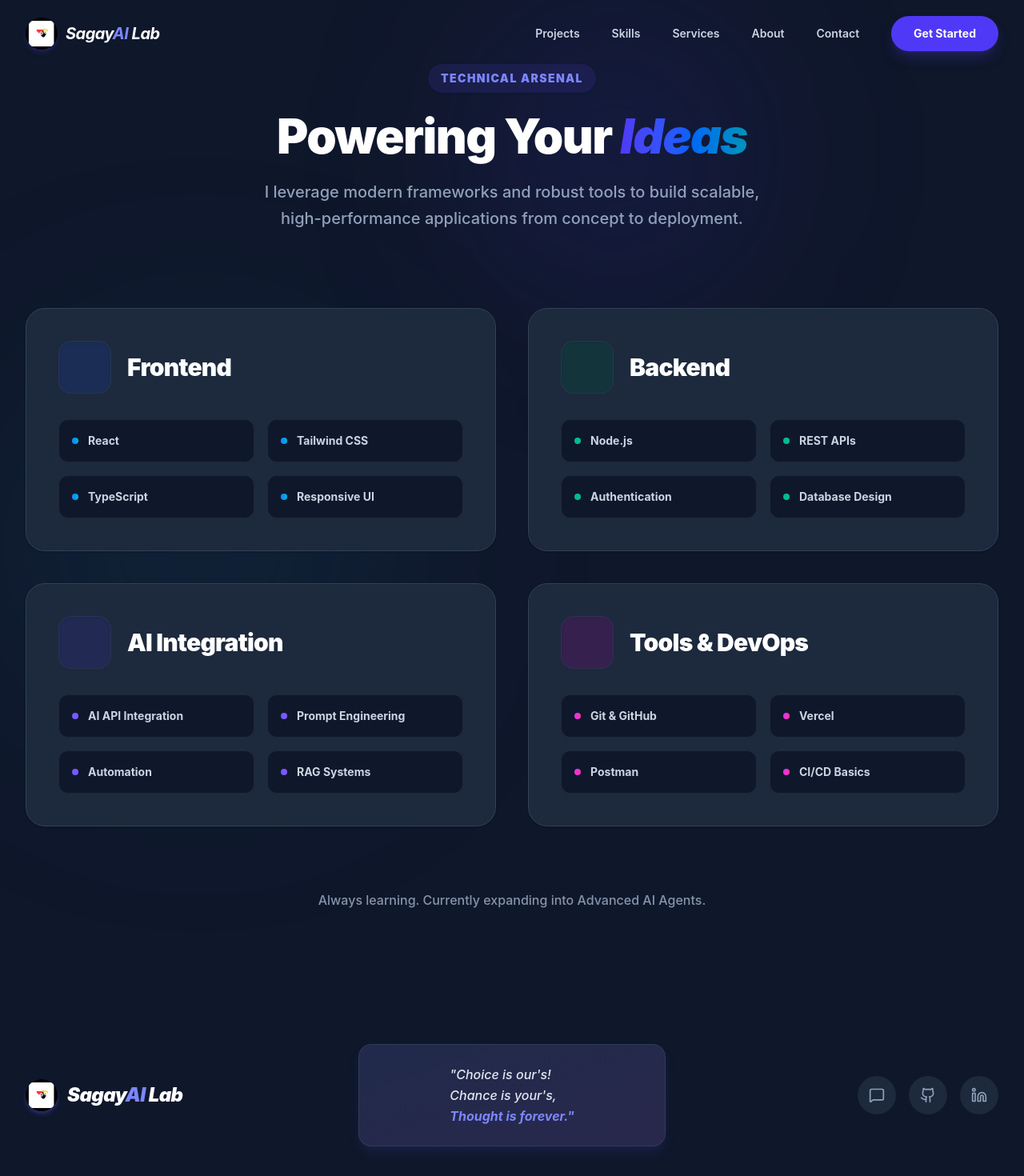
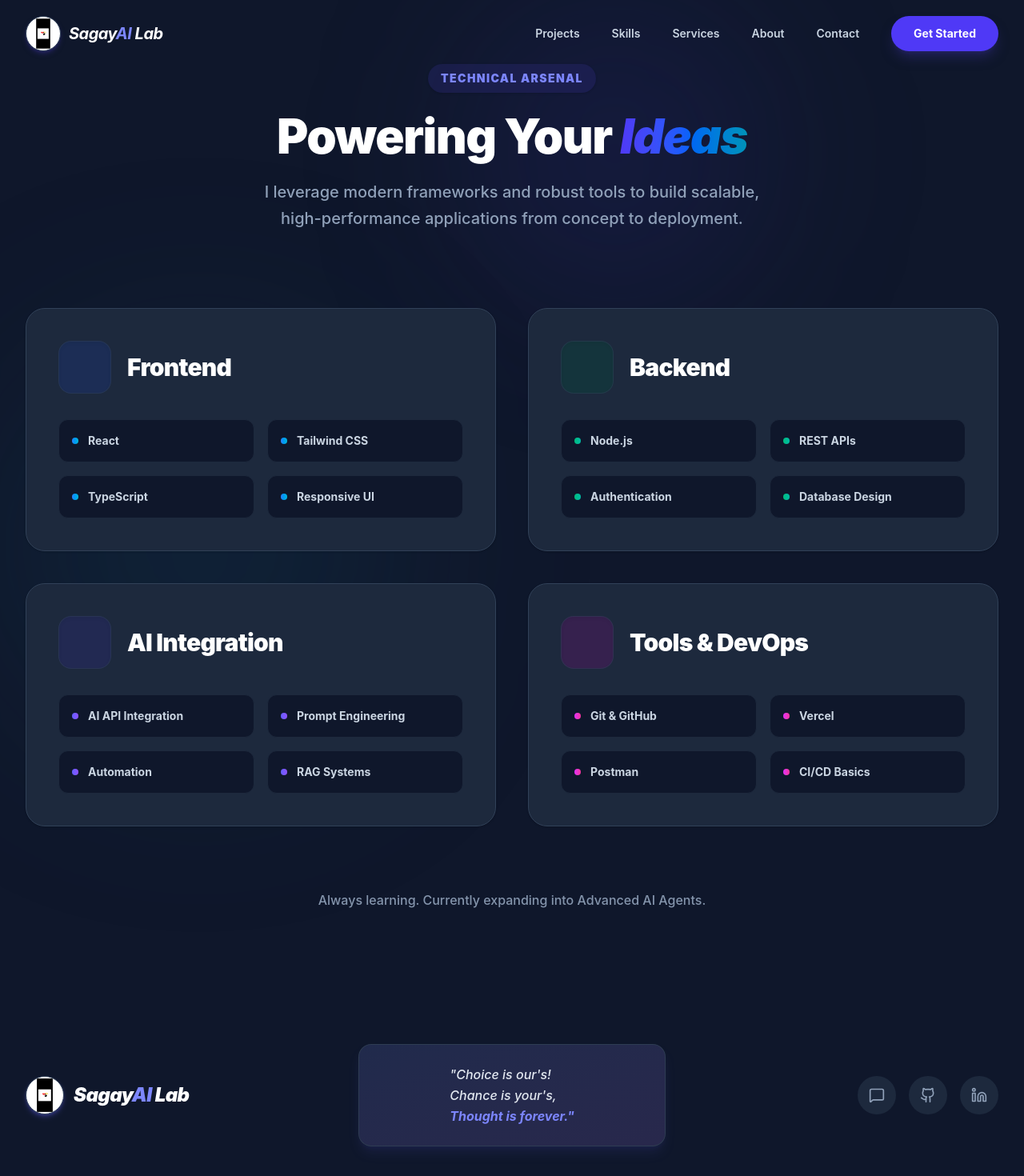
Before and after one commit to stalinSaga04/portfolio, a React (Vite) app: page /skills in a window 1280 px wide. Shown: the top 1470 px of the page at 80% size. Built offline with nearby package versions, Linux system fonts and the light colour scheme.

Commit message:
style(logo): use solid white circular background container instead of blend modes

```diff
--- a/src/components/Footer.jsx
+++ b/src/components/Footer.jsx
@@ -30,11 +30,13 @@ const Footer = () => {
                 <div className="grid grid-cols-1 md:grid-cols-3 gap-8 mb-12 items-center">
                     {/* Left: Logo */}
                     <div className="flex items-center gap-3 group cursor-pointer justify-center md:justify-start" onClick={() => window.scrollTo({ top: 0, behavior: 'smooth' })}>
-                        <img
-                            src="/favicon.png"
-                            alt="SagayAI Lab"
-                            className="w-10 h-10 object-cover rounded-full group-hover:rotate-12 transition-all duration-500 shadow-md shadow-indigo-500/30 mix-blend-screen overflow-hidden bg-white/10"
-                        />
+                        <div className="w-12 h-12 bg-white rounded-full flex items-center justify-center p-1 shadow-md shadow-indigo-500/30 group-hover:rotate-12 transition-all duration-500 border border-slate-200 dark:border-slate-700 overflow-hidden">
+                            <img
+                                src="/favicon.png"
+                                alt="SagayAI Lab"
+                                className="w-full h-full object-contain scale-110"
+                            />
+                        </div>
                         <span className="text-2xl font-black tracking-tight text-white italic">Sagay<span className="text-indigo-400">AI</span> Lab</span>
                     </div>
 
--- a/src/components/Navbar.jsx
+++ b/src/components/Navbar.jsx
@@ -27,11 +27,13 @@ const Navbar = () => {
             <div className="max-w-7xl mx-auto px-4 sm:px-6 lg:px-8">
                 <div className="flex justify-between items-center">
                     <Link to="/" className="flex items-center gap-2.5 group cursor-pointer" onClick={() => window.scrollTo({ top: 0, behavior: 'smooth' })}>
-                        <img
-                            src="/favicon.png"
-                            alt="SagayAI Lab"
-                            className="w-10 h-10 object-cover rounded-full group-hover:rotate-12 transition-all duration-500 shadow-md shadow-indigo-200 dark:shadow-indigo-900/50 mix-blend-multiply dark:mix-blend-screen overflow-hidden bg-white"
-                        />
+                        <div className="w-11 h-11 bg-white rounded-full flex items-center justify-center p-1 shadow-md shadow-indigo-200 dark:shadow-indigo-900/50 group-hover:rotate-12 transition-all duration-500 border border-slate-100 dark:border-slate-700 overflow-hidden">
+                            <img
+                                src="/favicon.png"
+                                alt="SagayAI Lab"
+                                className="w-full h-full object-contain scale-110"
+                            />
+                        </div>
                         <span className="text-xl font-bold tracking-tight text-slate-900 dark:text-white italic">Sagay<span className="text-indigo-600 dark:text-indigo-400">AI</span> Lab</span>
                     </Link>
 
```
